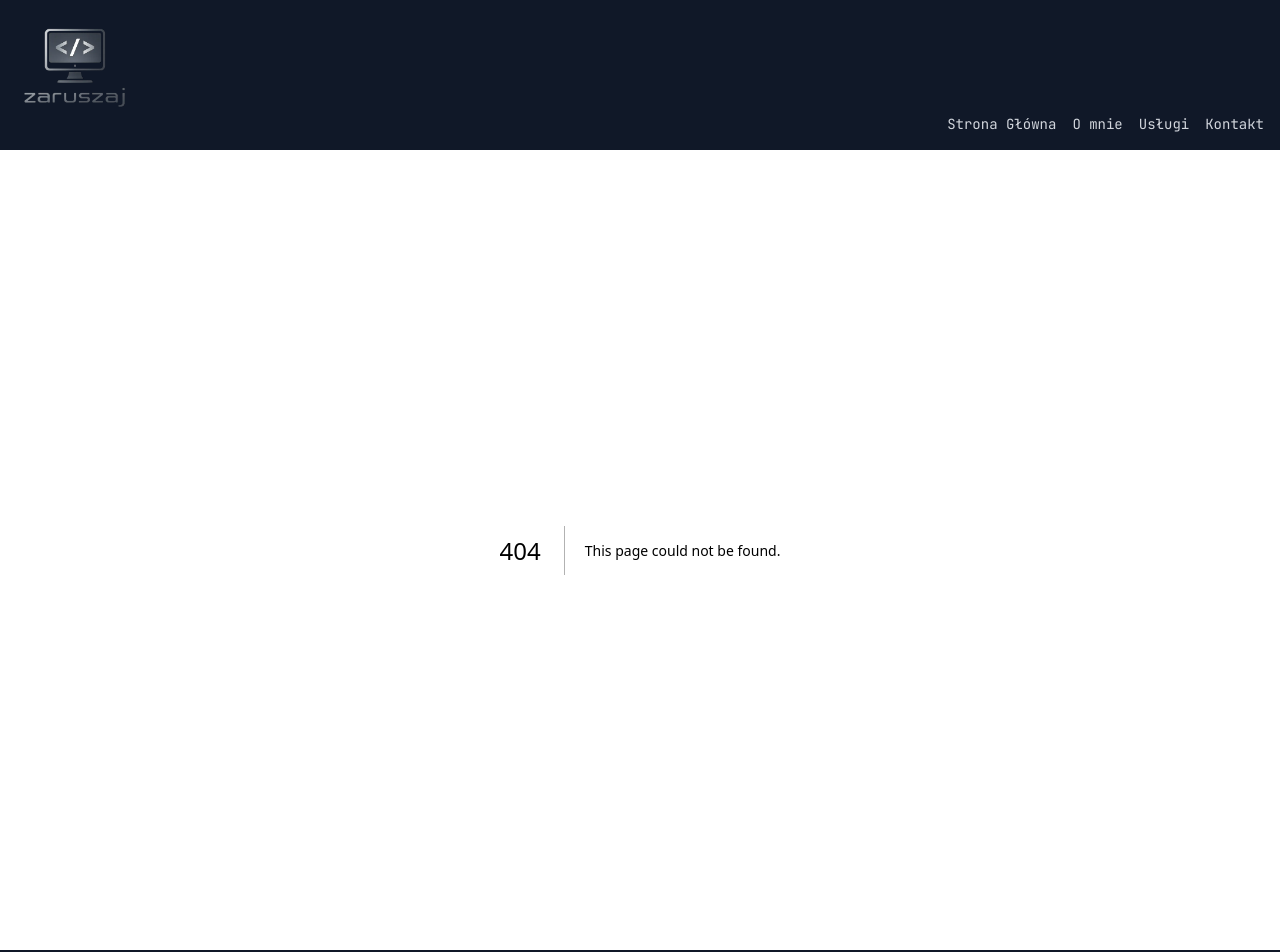
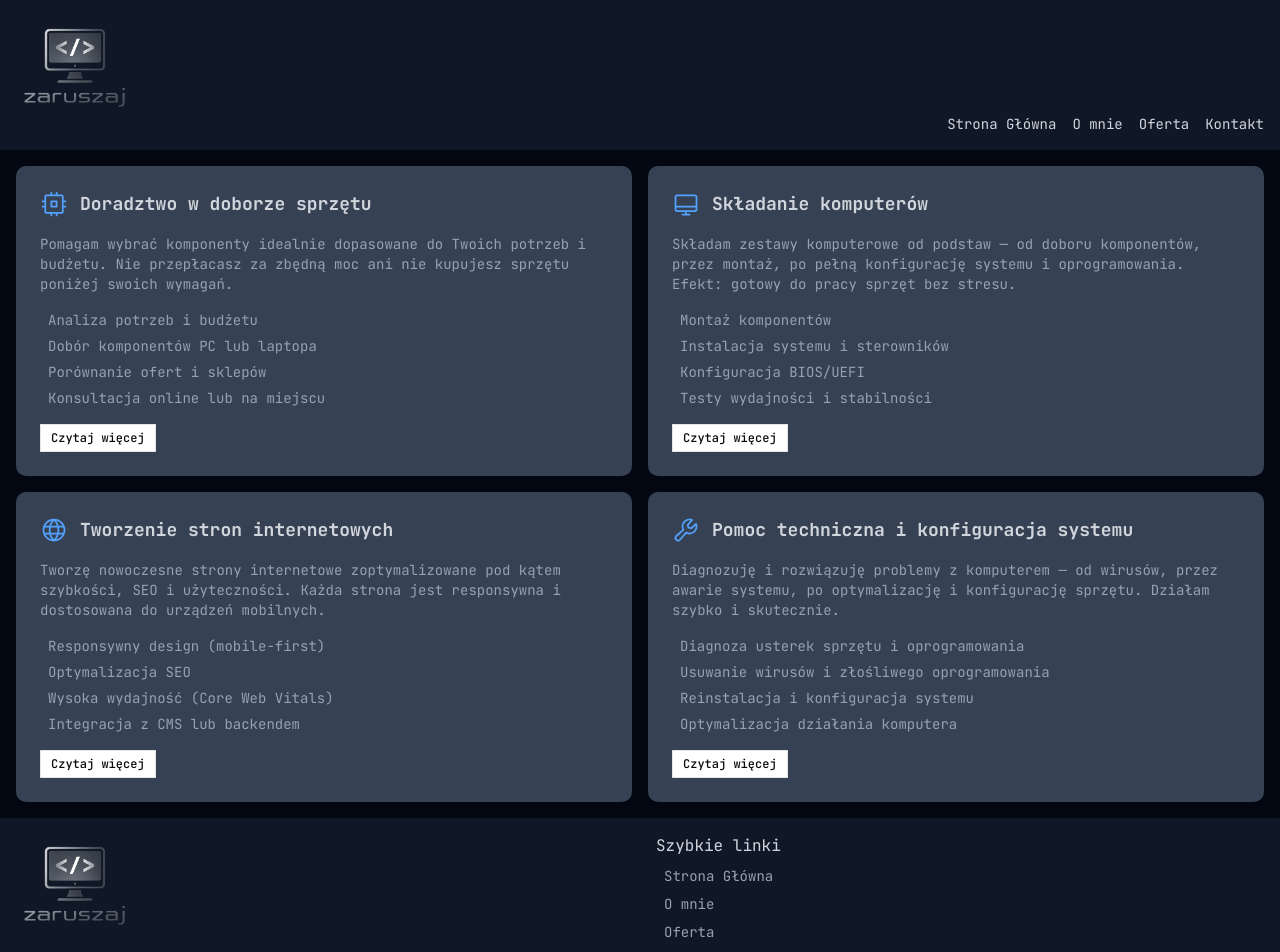
Before and after one commit to Kris1027/nextjs-business-card-2, a Next.js app: page /oferta in a window 1280 px wide. Before the commit this address had no page. Shown: the top 952 px of the page. Built offline with nearby package versions, Linux system fonts and the light colour scheme.

Commit message:
refactor: renamed english names of the pages to polish language

```diff
--- a/app/services/[slug]/page.tsx
+++ b/app/oferta/[slug]/page.tsx
@@ -1,13 +1,13 @@
 import { services } from '@/lib/services-data'
 import PageWrapper from '@/components/layout/page-wrapper'
 import { notFound } from 'next/navigation'
+import { headers } from 'next/headers'
 import Image from 'next/image'
 import Link from 'next/link'
 import type { Metadata } from 'next'
 
 type ServiceDetailPageProps = {
   params: Promise<{ slug: string }>
-  searchParams: Promise<{ from?: string }>
 }
 
 export const generateStaticParams = () => services.map(service => ({ slug: service.slug }))
@@ -19,19 +19,22 @@ export const generateMetadata = async ({ params }: ServiceDetailPageProps): Prom
   return { title: service.title }
 }
 
-const backDestinations = {
-  home: { href: '/', label: '← Strona Główna' },
-  services: { href: '/services', label: '← Usługi' },
-} as const
+const getBackDestination = async () => {
+  const headersList = await headers()
+  const referer = headersList.get('referer') ?? ''
+  const pathname = referer ? new URL(referer).pathname : ''
 
-const ServiceDetailPage = async ({ params, searchParams }: ServiceDetailPageProps) => {
-  const [{ slug }, { from }] = await Promise.all([params, searchParams])
+  if (pathname === '/') return { href: '/', label: '← Strona Główna' }
+  return { href: '/oferta', label: '← Oferta' }
+}
+
+const ServiceDetailPage = async ({ params }: ServiceDetailPageProps) => {
+  const [{ slug }, back] = await Promise.all([params, getBackDestination()])
   const service = services.find(s => s.slug === slug)
 
   if (!service) notFound()
 
   const { title, description, features, Icon, image, imageAlt } = service
-  const back = backDestinations[from as keyof typeof backDestinations] ?? backDestinations.services
 
   return (
     <PageWrapper>
--- a/components/home/service-info.tsx
+++ b/components/home/service-info.tsx
@@ -16,7 +16,7 @@ const CompactCard = ({
   <div className='flex flex-col justify-between gap-2 h-full bg-gray-700 p-4 rounded-lg'>
     <h2 className='font-bold text-lg text-gray-300'>{title}</h2>
     <p className='text-sm text-gray-400'>{shortDescription}</p>
-    <Link className='text-blue-400' href={`/services/${slug}?from=home`}>
+    <Link className='text-blue-400' href={`/oferta/${slug}`}>
       Czytaj więcej...
     </Link>
   </div>
@@ -46,7 +46,7 @@ const EnhancedCard = ({
       ))}
     </ul>
     <Link
-      href={`/services/${slug}?from=services`}
+      href={`/oferta/${slug}`}
       className={cn(buttonVariants({ variant: 'outline', size: 'sm' }), 'mt-auto self-start')}
     >
       Czytaj więcej
--- a/components/layout/footer.tsx
+++ b/components/layout/footer.tsx
@@ -10,28 +10,28 @@ const Footer = () => {
         <Link className='text-gray-400 text-sm pl-2' href='/'>
           Strona Główna
         </Link>
-        <Link className='text-gray-400 text-sm pl-2' href='/about'>
+        <Link className='text-gray-400 text-sm pl-2' href='/o-mnie'>
           O mnie
         </Link>
-        <Link className='text-gray-400 text-sm pl-2' href='/services'>
-          Usługi
+        <Link className='text-gray-400 text-sm pl-2' href='/oferta'>
+          Oferta
         </Link>
-        <Link className='text-gray-400 text-sm pl-2' href='/contact'>
+        <Link className='text-gray-400 text-sm pl-2' href='/kontakt'>
           Kontakt
         </Link>
       </div>
       <div className='p-4 flex flex-col space-y-2'>
-        <h3 className='text-gray-300'>Usługi</h3>
-        <Link className='text-gray-400 text-sm pl-2' href='/services/consulting'>
+        <h3 className='text-gray-300'>Oferta</h3>
+        <Link className='text-gray-400 text-sm pl-2' href='/oferta/doradztwo-sprzetowe'>
           Doradztwo sprzętowe
         </Link>
-        <Link className='text-gray-400 text-sm pl-2' href='/services/pc-building'>
+        <Link className='text-gray-400 text-sm pl-2' href='/oferta/skladanie-komputerow'>
           Składanie PC
         </Link>
-        <Link className='text-gray-400 text-sm pl-2' href='/services/web-development'>
+        <Link className='text-gray-400 text-sm pl-2' href='/oferta/tworzenie-stron-internetowych'>
           Tworzenie stron
         </Link>
-        <Link className='text-gray-400 text-sm pl-2' href='/services/support'>
+        <Link className='text-gray-400 text-sm pl-2' href='/oferta/pomoc-techniczna'>
           Pomoc techniczna
         </Link>
       </div>
--- a/components/layout/navigation-links.tsx
+++ b/components/layout/navigation-links.tsx
@@ -4,9 +4,9 @@ const NavigationLinks = () => {
   return (
     <nav className='text-gray-300 text-sm p-4 space-x-4'>
       <Link href='/'>Strona Główna</Link>
-      <Link href='/about'>O mnie</Link>
-      <Link href='/services'>Usługi</Link>
-      <Link href='/contact'>Kontakt</Link>
+      <Link href='/o-mnie'>O mnie</Link>
+      <Link href='/oferta'>Oferta</Link>
+      <Link href='/kontakt'>Kontakt</Link>
     </nav>
   )
 }
--- a/lib/services-data.ts
+++ b/lib/services-data.ts
@@ -19,7 +19,7 @@ export type Service = {
 
 export const services: Service[] = [
   {
-    slug: 'consulting',
+    slug: 'doradztwo-sprzetowe',
     title: 'Doradztwo w doborze sprzętu',
     shortDescription: 'Skład komponentów dopasowany do Ciebie',
     description:
@@ -35,7 +35,7 @@ export const services: Service[] = [
     imageAlt: 'Zestaw komputerowy',
   },
   {
-    slug: 'pc-building',
+    slug: 'skladanie-komputerow',
     title: 'Składanie komputerów',
     shortDescription: 'Składam komputery na gotowo i ogarniam całą konfigurację',
     description:
@@ -51,7 +51,7 @@ export const services: Service[] = [
     imageAlt: 'Zestaw komputerowy',
   },
   {
-    slug: 'web-development',
+    slug: 'tworzenie-stron-internetowych',
     title: 'Tworzenie stron internetowych',
     shortDescription: 'Strony, które są szybkie, czytelne i skuteczne',
     description:
@@ -67,7 +67,7 @@ export const services: Service[] = [
     imageAlt: 'Ekran z programowania strony internetowej',
   },
   {
-    slug: 'support',
+    slug: 'pomoc-techniczna',
     title: 'Pomoc techniczna i konfiguracja systemu',
     shortDescription: 'Gdy komputer sprawia problemy, zajmuję się tym za Ciebie',
     description:
```
Also changed, not shown: app/kontakt/page.tsx (renamed from app/contact/page.tsx), app/o-mnie/page.tsx (renamed from app/about/page.tsx), app/oferta/page.tsx (renamed from app/services/page.tsx).
